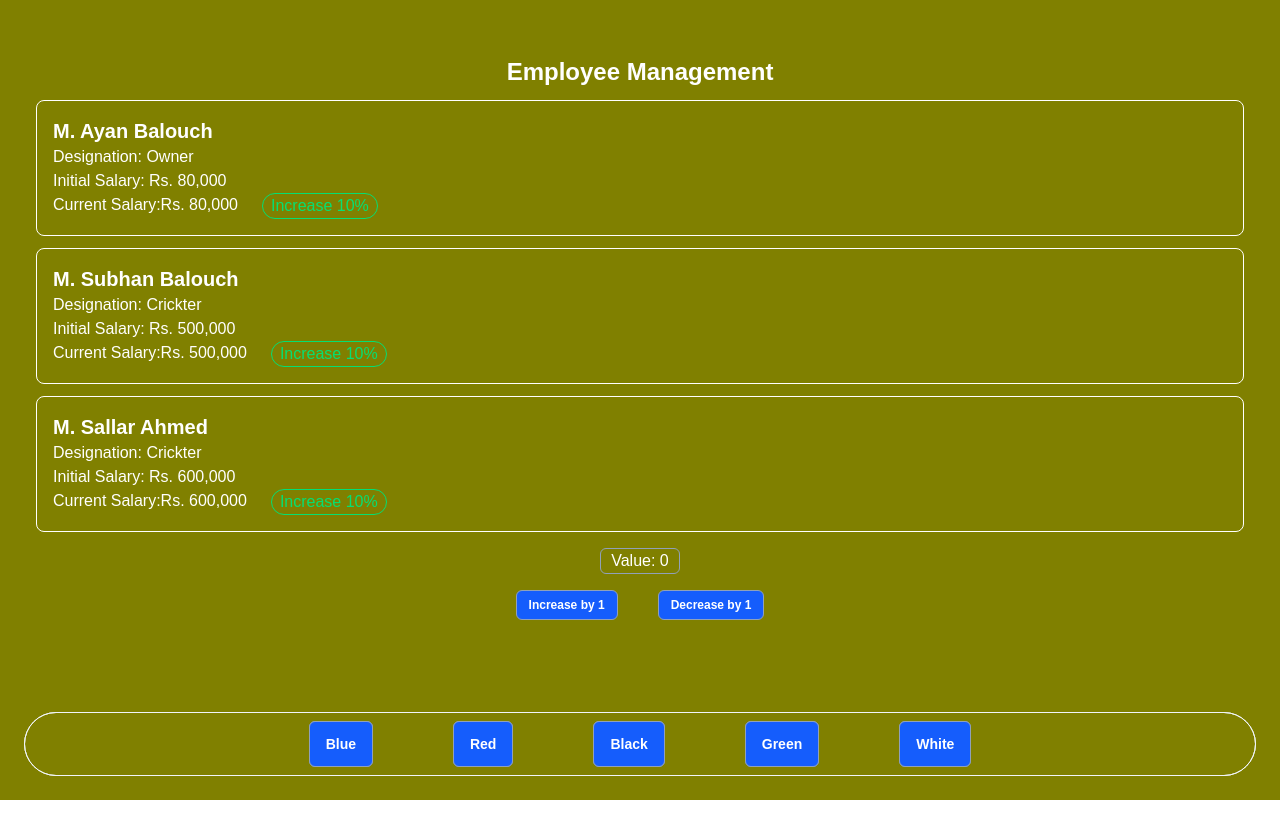
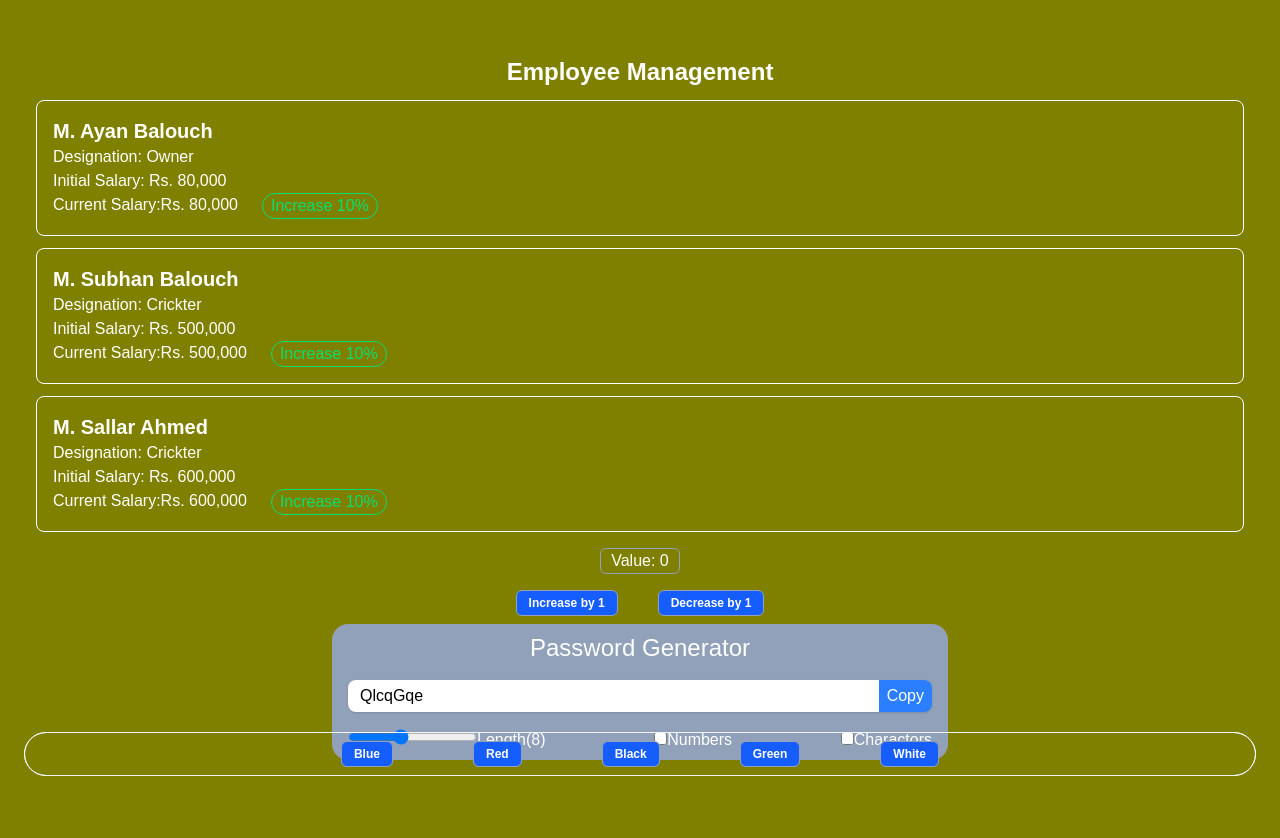
Before and after one commit to DilsherB/Frontend-React-Next.js-TypeScript, a Next.js app: page / in a window 1280 px wide. Shown: the top 838 px of the page. Before the commit the page ends 800 px from the top, so only its background shows below. Built offline with nearby package versions, Linux system fonts and the light colour scheme.

Commit message:
password generator component added with useCallback, useEffect and useState

```diff
--- a/app/ThemeChanger.tsx
+++ b/app/ThemeChanger.tsx
@@ -10,19 +10,19 @@ function ThemeChanger () {
     <div className="flex fixed bottom-0 left-0 right-0 justify-center m-6 px-6 bg-transparent border border-slate-100 rounded-4xl">
       <div className="flex gap-20 px-4 py-2 rounded-2xl" >
 
-          <Button onClick={() => {setColor("blue"); setFColor("white")}}>
+          <Button size="sm" onClick={() => {setColor("blue"); setFColor("white")}}>
             Blue
           </Button>
-          <Button onClick={() => {setColor("red"); setFColor("white")}}>
+          <Button size="sm" onClick={() => {setColor("red"); setFColor("white")}}>
             Red
           </Button>
-          <Button  onClick={() => {setColor("black"); ; setFColor("white")}}>
+          <Button  size="sm" onClick={() => {setColor("black"); ; setFColor("white")}}>
             Black
           </Button>
-          <Button  onClick={() => {setColor("green"); ; setFColor("black")}}>
+          <Button size="sm" onClick={() => {setColor("green"); ; setFColor("black")}}>
             Green
           </Button>
-          <Button onClick={() => {setColor("white"); ; setFColor("black")}}>
+          <Button  size="sm" onClick={() => {setColor("white"); ; setFColor("black")}}>
             White
           </Button>
         </div>
--- a/app/page.tsx
+++ b/app/page.tsx
@@ -5,6 +5,8 @@ import EmployeeProfile from "@/components/EmployeeProfile";
 import EmployeeTimer from "@/components/EmployeeTimer";
 import Counter from "@/components/counter";
 import ThemeChanger from "@/app/ThemeChanger";
+import BgChanger from "@/components/BgChanger";
+import PasswordGenerator from "@/components/PasswordGenerator";
 
 interface Employee {
   id: number;
@@ -51,7 +53,7 @@ export default function Home() {
     console.log("Employee Management component mounted");
   }, []);
   return (
-    <main className="p-6 mt-8">
+    <main className="p-6 mt-8 mb-20">
       <h1 className="text-2xl font-bold text-center">Employee Management</h1>
       {employees.map((employee) => (
         <EmployeeProfile
@@ -63,6 +65,8 @@ export default function Home() {
       <ThemeChanger />
       <EmployeeTimer />
       <Counter />
+      {/* <BgChanger /> */}
+      <PasswordGenerator />
       <ThemeChanger />
     </main>
   );
--- a/components/BgChanger.tsx
+++ b/components/BgChanger.tsx
@@ -3,9 +3,9 @@
 import React, { useState } from "react";
 import { Button } from "./Button";
 
-function ThemeChanger() {
+function BgChanger() {
   const [color, setColor] = useState("olive");
-  const setColorFun = (e: React.MouseEvent<HTMLButtonElement>) => {
+  const changeColor = (e: React.MouseEvent<HTMLButtonElement>) => {
     setColor(e.currentTarget.id || "olive");
   };
   return (
@@ -18,19 +18,19 @@ function ThemeChanger() {
           id="btn container"
           className="flex justify-between px-4 py-1 h-10 border-slate-300 fixed bottom-6 inset-0 rounded-2xl bg-transparent"
         >
-          <Button id="blue" onClick={setColorFun}>
+          <Button size="sm" id="blue" onClick={changeColor}>
             Blue
           </Button>
-          <Button id="red" variant="danger" onClick={setColorFun}>
+          <Button id="red" variant="danger" onClick={changeColor}>
             Red
           </Button>
-          <Button id="black" variant="ghost" onClick={setColorFun}>
+          <Button id="black" variant="ghost" onClick={changeColor}>
             Black
           </Button>
-          <Button id="green" variant="secondary" onClick={setColorFun}>
+          <Button id="green" variant="secondary" onClick={changeColor}>
             Green
           </Button>
-          <Button id="white" variant="white" onClick={setColorFun}>
+          <Button id="white" variant="white" onClick={changeColor}>
             White
           </Button>
         </div>
@@ -39,4 +39,4 @@ function ThemeChanger() {
   );
 }
 
-export default ThemeChanger;
+export default BgChanger;
--- a/components/Button.tsx
+++ b/components/Button.tsx
@@ -9,8 +9,8 @@ const variants = {
 };
 
 const sizes = {
-  sm: 'px-3 py-1.5 text-xs',
-  md: 'px-4 py-3 text-sm',
+  sm: 'px-3 py-1 text-xs',
+  md: 'px-4 py-2 text-sm',
   lg: 'px-6 py-4 text-base',
 };
 
--- /dev/null
+++ b/components/PasswordGenerator.tsx
@@ -0,0 +1,83 @@
+"use client";
+
+import { useCallback, useEffect, useState } from "react";
+
+function PasswordGenerator() {
+  const [password, setPassword] = useState("");
+  const [length, setLength] = useState(8);
+  const [chars, setChars] = useState(false);
+  const [numbers, setNumbers] = useState(false);
+
+  const PassGen = useCallback(() => {
+    let str: string = "ABCDEFGHIJKLMNOPQRSTUVWXYZabcdefghijklmnopqrstuvwxyz";
+    if (chars) str += "!@#$%&*-_~`";
+    if (numbers) str += "0123456789";
+    let pass: string = "";
+    for (let i = 1; i < length; i++) {
+      pass += str.charAt(Math.floor(Math.random() * str.length + 1));
+    }
+    setPassword(pass);
+  }, [length, chars, numbers, setPassword]);
+
+  useEffect(() => {
+    PassGen();
+  }, [length, chars, numbers, PassGen]);
+
+  return (
+    <div className="w-1/2 justify-self-center bg-slate-400 rounded-2xl m-2 py-2">
+      <h1 className="text-center text-2xl">Password Generator</h1>
+      <div className="flex shadow rounded-lg overflow-hidden m-4">
+        <input
+          type="text"
+          className="px-3 py-1 outline-none w-full bg-white text-black"
+          value={password}
+          onChange={PassGen}
+          readOnly
+          placeholder="Password"
+        />
+        <button className="bg-blue-500 px-2 cursor-pointer hover:bg-blue-800">
+          Copy
+        </button>
+      </div>
+      <div className="flex overflow-hidden px-4 justify-between align-text-top">
+        <div className="gap-1">
+          <input
+            type="range"
+            className="cursor-pointer"
+            min={0}
+            max={20}
+            value={length}
+            onChange={(e) => {
+              setLength(Number(e.target.value));
+            }}
+          />
+          Length({length})
+        </div>
+        <p>
+          <input
+            type="checkbox"
+            id="numbers"
+            defaultChecked={numbers}
+            onChange={() => {
+              setNumbers((pre) => !pre);
+            }}
+          />
+          Numbers
+        </p>
+        <p>
+          <input
+            type="checkbox"
+            id="charactors"
+            defaultChecked={chars}
+            onChange={() => {
+              setChars((pre) => !pre);
+            }}
+          />
+          Charactors
+        </p>
+      </div>
+    </div>
+  );
+}
+
+export default PasswordGenerator;
```
